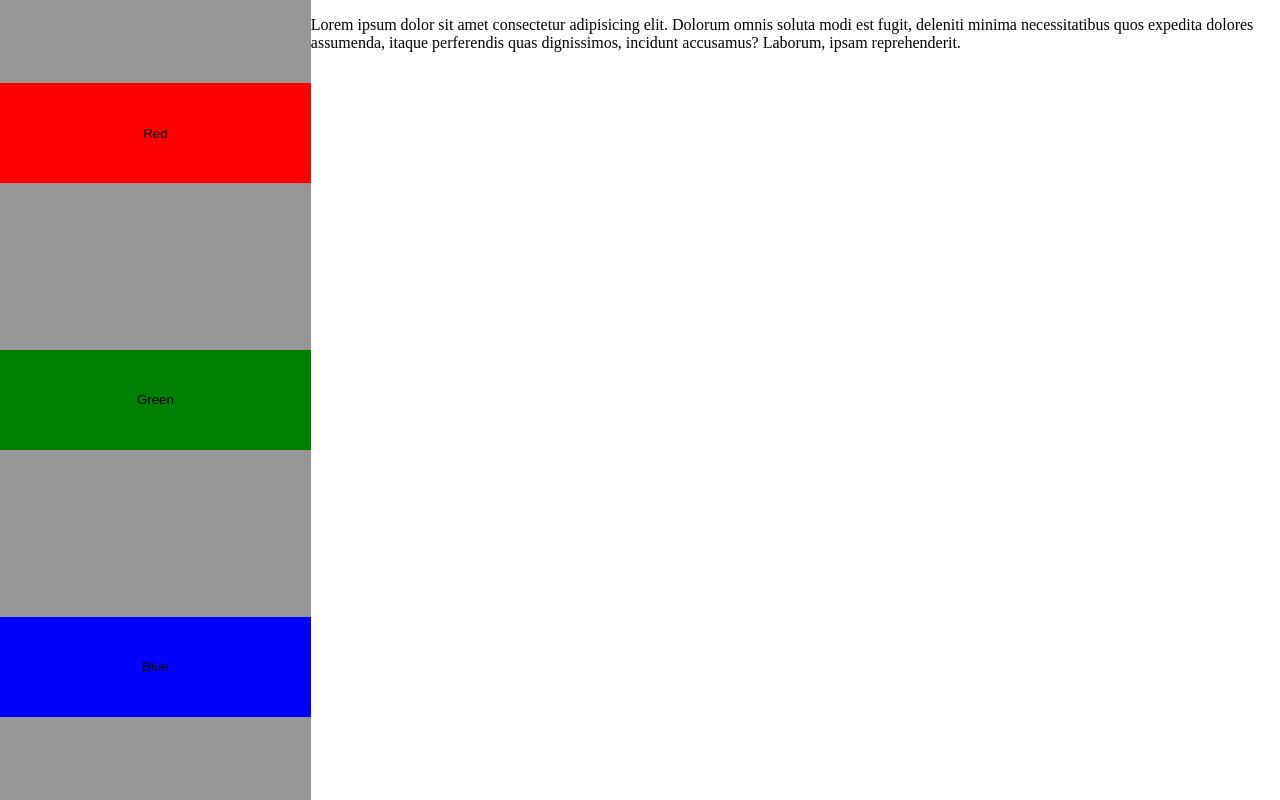
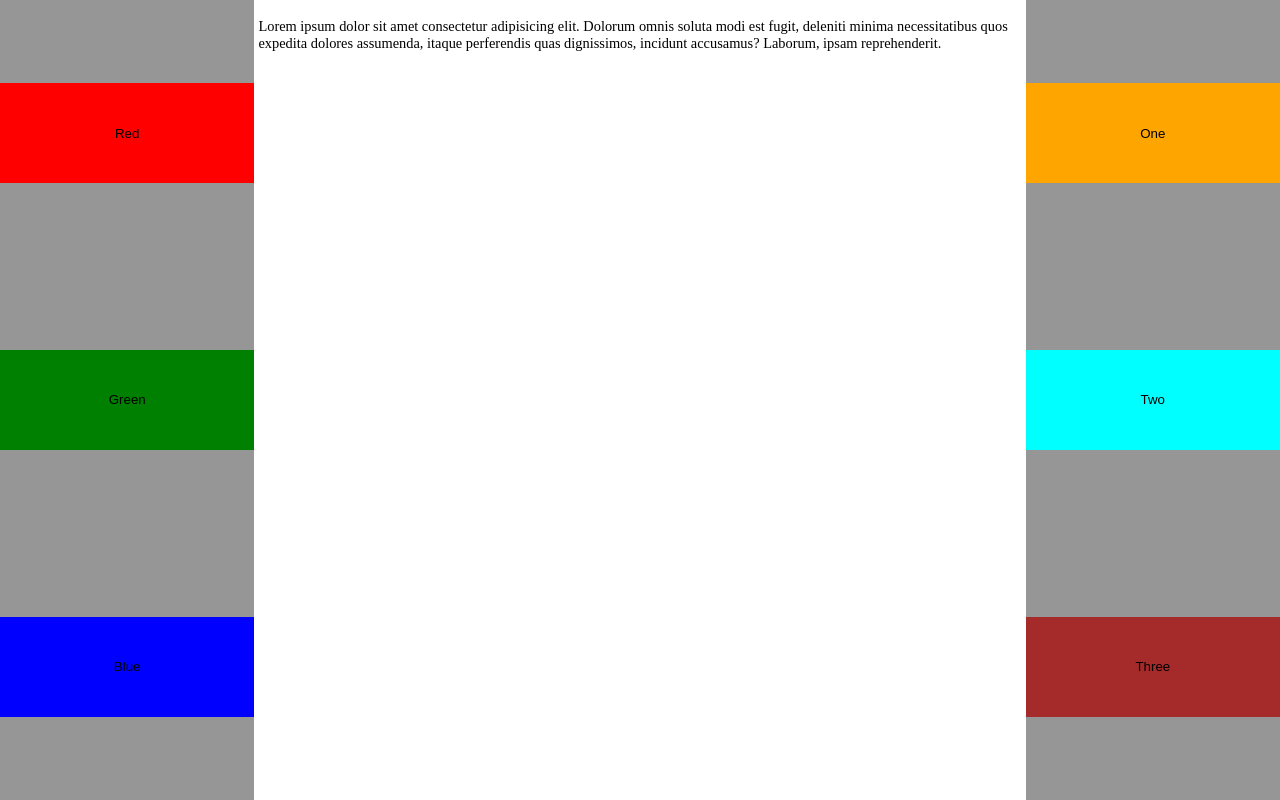
Before and after one commit to raythompsonwebdev/weekend-challenge-2, a plain HTML site: page index.html in a window 1280 px wide. Drawn offline with Linux system fonts and the light colour scheme.

Commit message:
fast forward issues

```diff
--- a/index.html
+++ b/index.html
@@ -20,7 +20,11 @@
         accusamus? Laborum, ipsam reprehenderit.
       </p>
     </section>
-
+    <section id="sidebar2">
+      <button id="one-button">One</button>
+      <button id="two-button">Two</button>
+      <button id="three-button">Three</button>
+    </section>
   </body>
   <script src="script.js"></script>
 </html>
--- a/styles.css
+++ b/styles.css
@@ -13,7 +13,25 @@ body {
 #sidebar {
   background: rgb(150, 150, 150);
   height: 100vh;
-  width: 40vw;
+  width: 20vw;
+  display: flex;
+  flex-direction: column;
+  justify-content: space-around;
+}
+
+#content-container{
+  width: 60vw;
+  padding:0.25em;
+}
+
+#content-container p{
+  font-size:0.9em;
+}
+
+#sidebar2 {
+  background: rgb(150, 150, 150);
+  height: 100vh;
+  width: 20vw;
   display: flex;
   flex-direction: column;
   justify-content: space-around;
@@ -57,3 +75,15 @@ button:hover{
 #blue-button{
   background-color: blue
 }
+
+#one-button{
+  background-color: orange;
+}
+
+#two-button{
+  background-color: aqua;
+}
+
+#three-button{
+  background-color: brown
+}
```
